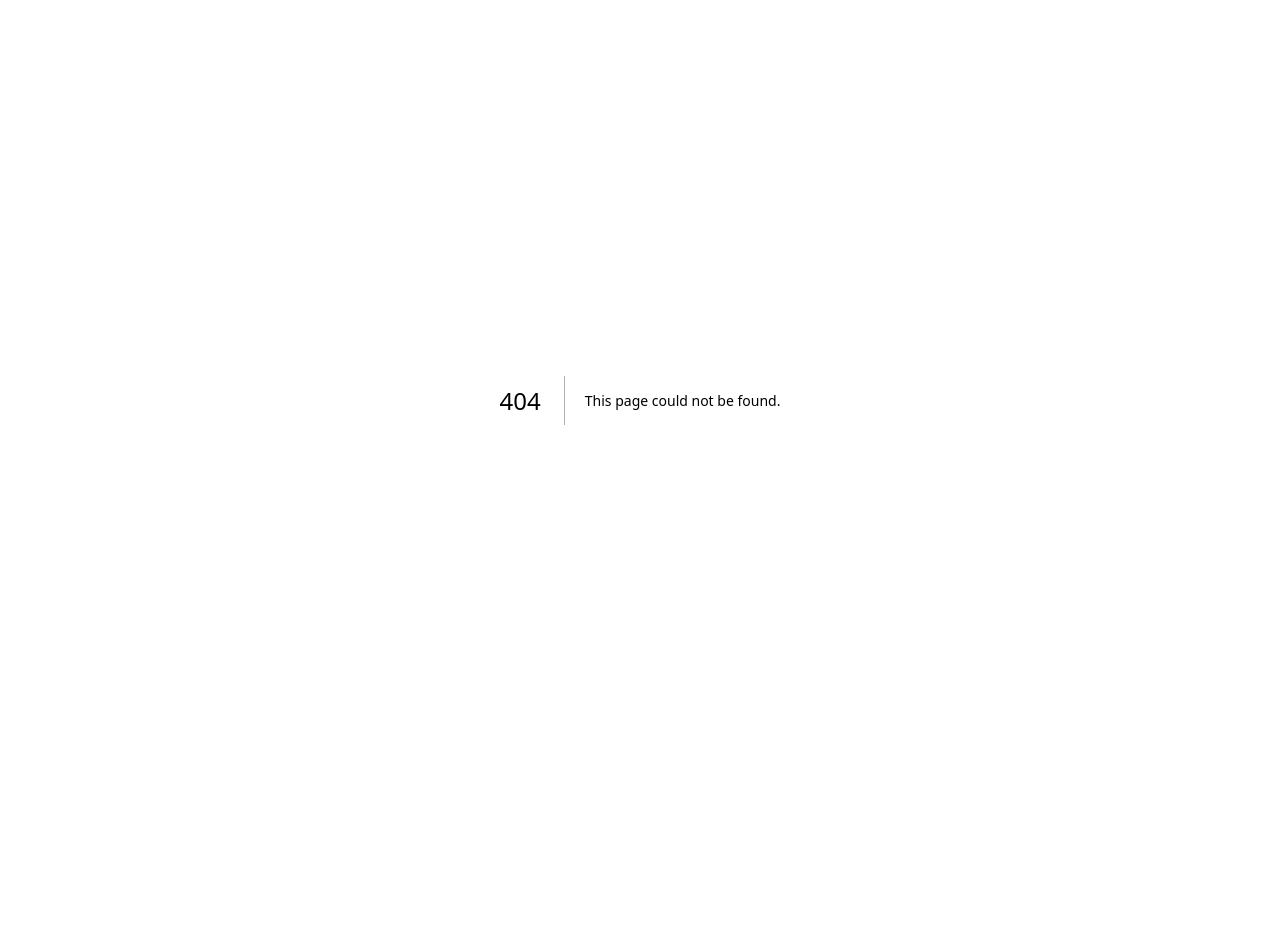
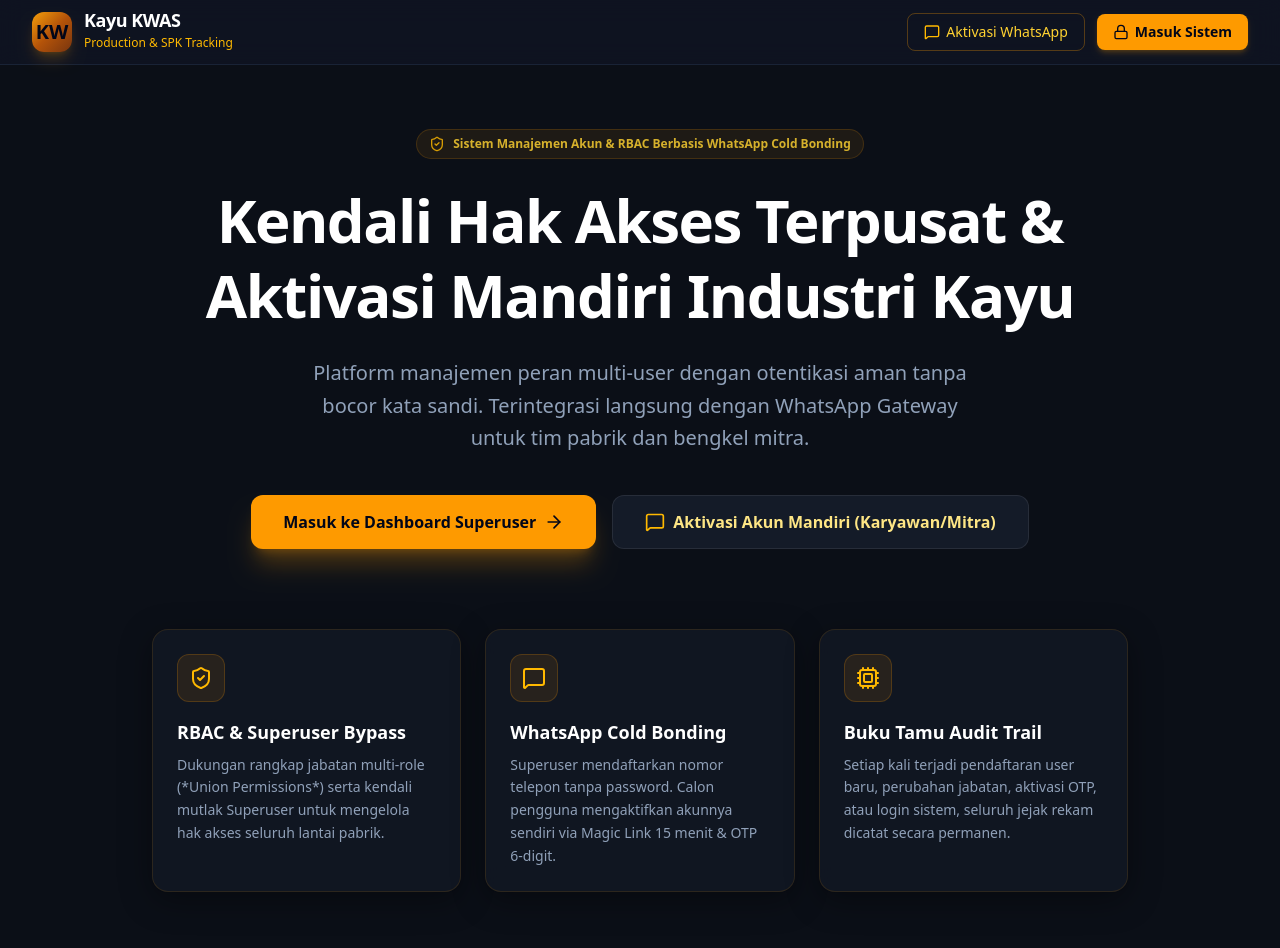
Before and after one commit to kwasdev/kayukwas-tracking-demo, a Next.js app in the folder frontend/: page / in a window 1280 px wide. Before the commit this address had no page. Shown: the top 948 px of the page. Before the commit the page ends 800 px from the top, so only its background shows below. Built offline with nearby package versions, Linux system fonts and the light colour scheme.

Commit message:
feat(frontend): add landing page with role-based portal navigation

```diff
--- /dev/null
+++ b/frontend/src/app/page.tsx
@@ -0,0 +1,125 @@
+'use client';
+
+import Link from 'next/link';
+import { ShieldCheck, MessageSquare, Users, Cpu, ArrowRight, CheckCircle2, Lock } from 'lucide-react';
+
+export default function HomePage() {
+  return (
+    <div className="min-h-screen flex flex-col bg-[#0b0f17] text-slate-100 selection:bg-amber-500 selection:text-black">
+      {/* Header */}
+      <header className="border-b border-slate-800/80 bg-[#0f1523]/80 backdrop-blur-md sticky top-0 z-50">
+        <div className="max-w-7xl mx-auto px-4 sm:px-6 lg:px-8 h-16 flex items-center justify-between">
+          <div className="flex items-center space-x-3">
+            <div className="w-10 h-10 rounded-xl wood-gradient flex items-center justify-center font-bold text-slate-950 text-xl shadow-lg shadow-amber-500/20">
+              KW
+            </div>
+            <div>
+              <span className="font-bold text-lg tracking-tight text-white block leading-none">Kayu KWAS</span>
+              <span className="text-xs text-amber-400 font-medium">Production & SPK Tracking</span>
+            </div>
+          </div>
+          <div className="flex items-center space-x-3">
+            <Link
+              href="/aktivasi"
+              className="text-sm font-medium px-4 py-2 rounded-lg border border-amber-500/30 text-amber-300 hover:bg-amber-500/10 transition-colors flex items-center gap-1.5"
+            >
+              <MessageSquare className="w-4 h-4 text-amber-400" />
+              Aktivasi WhatsApp
+            </Link>
+            <Link
+              href="/login"
+              className="text-sm font-semibold px-4 py-2 rounded-lg bg-amber-500 hover:bg-amber-400 text-slate-950 transition-all shadow-md shadow-amber-500/20 flex items-center gap-1.5"
+            >
+              <Lock className="w-4 h-4" />
+              Masuk Sistem
+            </Link>
+          </div>
+        </div>
+      </header>
+
+      {/* Hero Section */}
+      <main className="flex-1 flex flex-col justify-center items-center px-4 sm:px-6 py-16 max-w-5xl mx-auto text-center">
+        <div className="inline-flex items-center gap-2 px-3 py-1.5 rounded-full bg-amber-500/10 border border-amber-500/20 text-amber-300 text-xs font-semibold mb-6 animate-pulse">
+          <ShieldCheck className="w-4 h-4 text-amber-400" />
+          Sistem Manajemen Akun & RBAC Berbasis WhatsApp Cold Bonding
+        </div>
+
+        <h1 className="text-4xl sm:text-6xl font-extrabold tracking-tight text-white max-w-4xl leading-tight sm:leading-tight">
+          Kendali Hak Akses Terpusat & Aktivasi Mandiri Industri Kayu
+        </h1>
+
+        <p className="mt-6 text-lg sm:text-xl text-slate-400 max-w-2xl leading-relaxed">
+          Platform manajemen peran multi-user dengan otentikasi aman tanpa bocor kata sandi. Terintegrasi langsung dengan WhatsApp Gateway untuk tim pabrik dan bengkel mitra.
+        </p>
+
+        {/* CTA Buttons */}
+        <div className="mt-10 flex flex-col sm:flex-row gap-4 w-full sm:w-auto justify-center">
+          <Link
+            href="/login"
+            className="px-8 py-3.5 rounded-xl bg-amber-500 hover:bg-amber-400 text-slate-950 font-bold text-base shadow-xl shadow-amber-500/25 flex items-center justify-center gap-2 transition-all transform hover:-translate-y-0.5"
+          >
+            Masuk ke Dashboard Superuser
+            <ArrowRight className="w-5 h-5" />
+          </Link>
+          <Link
+            href="/aktivasi"
+            className="px-8 py-3.5 rounded-xl glass-panel hover:bg-slate-800/80 text-amber-200 border border-amber-500/30 font-semibold text-base flex items-center justify-center gap-2 transition-all"
+          >
+            <MessageSquare className="w-5 h-5 text-amber-400" />
+            Aktivasi Akun Mandiri (Karyawan/Mitra)
+          </Link>
+        </div>
+
+        {/* 3 Core Features Grid */}
+        <div className="mt-20 grid grid-cols-1 md:grid-cols-3 gap-6 text-left w-full">
+          <div className="glass-card p-6 rounded-2xl border border-slate-800 hover:border-amber-500/30 transition-all">
+            <div className="w-12 h-12 rounded-xl bg-amber-500/10 border border-amber-500/20 flex items-center justify-center text-amber-400 mb-4">
+              <ShieldCheck className="w-6 h-6" />
+            </div>
+            <h2 className="text-lg font-bold text-white mb-2">RBAC & Superuser Bypass</h2>
+            <p className="text-sm text-slate-400 leading-relaxed">
+              Dukungan rangkap jabatan multi-role (*Union Permissions*) serta kendali mutlak Superuser untuk mengelola hak akses seluruh lantai pabrik.
+            </p>
+          </div>
+
+          <div className="glass-card p-6 rounded-2xl border border-slate-800 hover:border-amber-500/30 transition-all">
+            <div className="w-12 h-12 rounded-xl bg-amber-500/10 border border-amber-500/20 flex items-center justify-center text-amber-400 mb-4">
+              <MessageSquare className="w-6 h-6" />
+            </div>
+            <h2 className="text-lg font-bold text-white mb-2">WhatsApp Cold Bonding</h2>
+            <p className="text-sm text-slate-400 leading-relaxed">
+              Superuser mendaftarkan nomor telepon tanpa password. Calon pengguna mengaktifkan akunnya sendiri via Magic Link 15 menit & OTP 6-digit.
+            </p>
+          </div>
+
+          <div className="glass-card p-6 rounded-2xl border border-slate-800 hover:border-amber-500/30 transition-all">
+            <div className="w-12 h-12 rounded-xl bg-amber-500/10 border border-amber-500/20 flex items-center justify-center text-amber-400 mb-4">
+              <Cpu className="w-6 h-6" />
+            </div>
+            <h2 className="text-lg font-bold text-white mb-2">Buku Tamu Audit Trail</h2>
+            <p className="text-sm text-slate-400 leading-relaxed">
+              Setiap kali terjadi pendaftaran user baru, perubahan jabatan, aktivasi OTP, atau login sistem, seluruh jejak rekam dicatat secara permanen.
+            </p>
+          </div>
+        </div>
+
+        {/* Superuser Credentials Note */}
+        <div className="mt-14 p-4 rounded-xl glass-panel border border-amber-500/30 max-w-lg w-full flex items-start gap-3 text-left">
+          <CheckCircle2 className="w-5 h-5 text-amber-400 shrink-0 mt-0.5" />
+          <div className="text-xs text-slate-300">
+            <span className="font-semibold text-amber-300 block mb-1">Kredensial Akun Administrator:</span>
+            <div className="font-mono bg-slate-900/80 p-2 rounded border border-slate-800 text-slate-200">
+              Email: <b>admin@kayukwas.co.id</b><br />
+              Sandi: <b>AdminKWAS2026!</b>
+            </div>
+          </div>
+        </div>
+      </main>
+
+      {/* Footer */}
+      <footer className="border-t border-slate-800/80 py-6 text-center text-xs text-slate-500">
+        © 2026 Kayu KWAS Tracking System — Industri Peralatan Dapur Kayu.
+      </footer>
+    </div>
+  );
+}
```
